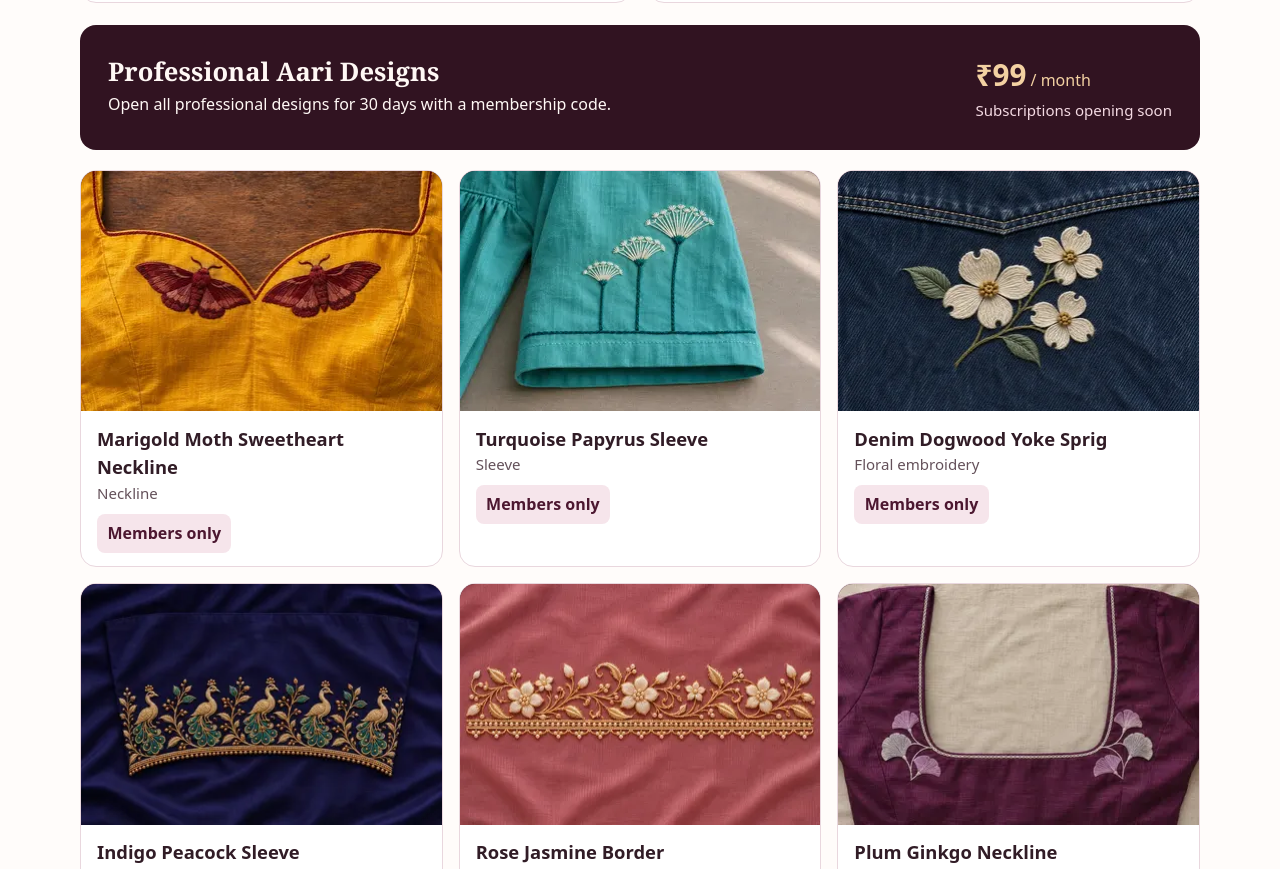
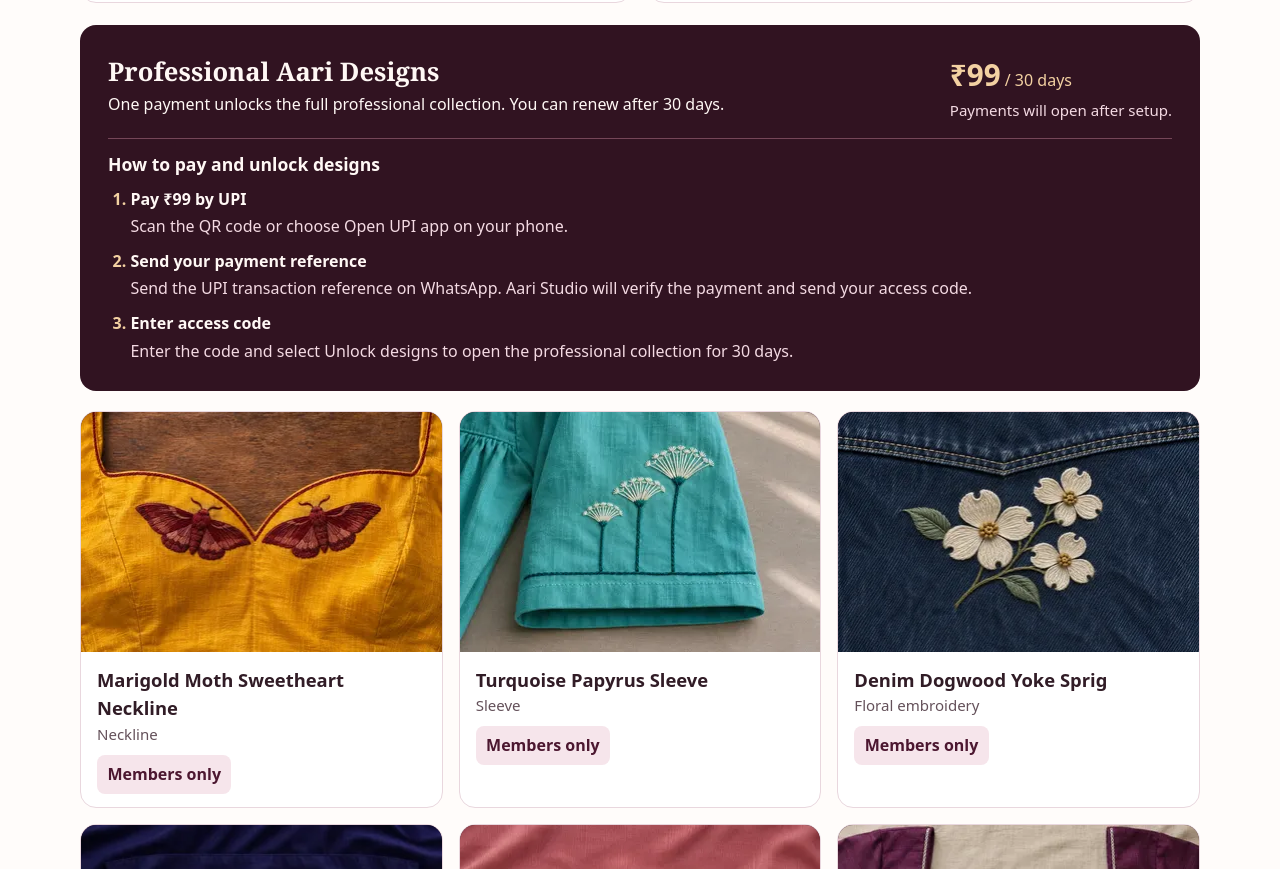
Before and after one commit to MariaSamy/aari-studio, a website: page dist/index.html in a window 1280 px wide. Shown: the part 1217-2086 px from the top of the page. Drawn offline with Linux system fonts and the light colour scheme; no server answers.

Commit message:
Show payment steps in Aari Studio membership

```diff
--- a/dist/app.js
+++ b/dist/app.js
@@ -6,12 +6,17 @@ const copy = {
     readyIntro: 'Open the first two designs for free. Browse the professional collection below.',
     floralDetail: 'Floral embroidery', readyView: 'Open free design', readyChoose: 'Choose this design', readyChosen: 'Chosen',
     readyClear: 'Clear choice', readyClose: 'Close', readySelected: 'Your choice', readyUnsaved: 'This browser could not save your choice for next time.',
-    membershipNav: 'Membership', membershipTitle: 'Professional Aari Designs', membershipPeriod: '/ month',
-    membershipIntro: 'Open all professional designs for 30 days with a membership code.',
-    membershipStatus: 'Subscriptions opening soon', membershipPreview: 'Members only',
+    membershipNav: 'Membership', membershipTitle: 'Professional Aari Designs', membershipPeriod: '/ 30 days',
+    membershipIntro: 'One payment unlocks the full professional collection. You can renew after 30 days.',
+    membershipStatus: 'Payments will open after setup.', membershipPreview: 'Members only',
+    memberSteps: 'How to pay and unlock designs',
+    memberStepPay: 'Scan the QR code or choose Open UPI app on your phone.',
+    memberSendReference: 'Send your payment reference',
+    memberStepSend: 'Send the UPI transaction reference on WhatsApp. Aari Studio will verify the payment and send your access code.',
+    memberStepUnlock: 'Enter the code and select Unlock designs to open the professional collection for 30 days.',
     memberPay: 'Pay ₹99 by UPI', memberQrAlt: 'UPI payment QR code for Sandhiya Sandhiya',
-    memberPaymentNote: 'Pay ₹99 and share the UPI transaction reference with Aari Studio. We’ll send your access code after confirming the payment. Renew by making a new payment when your 30 days end.',
-    memberOpenUpi: 'Open UPI app', memberRequestCode: 'Send payment reference', memberCodeLabel: 'Enter access code',
+    memberPaymentNote: 'Check the recipient and confirm the ₹99 amount in your UPI app.',
+    memberOpenUpi: 'Open UPI app', memberRequestCode: 'Send reference on WhatsApp', memberCodeLabel: 'Enter access code',
     memberUnlock: 'Unlock designs', memberOpen: 'Open design', memberReady: 'Your professional designs are unlocked.',
     memberInvalid: 'That access code is invalid or expired.', memberTryAgain: 'Please try again in a moment.',
     art: 'Aari embroidery', hello: 'Learn Aari work',
@@ -131,12 +136,17 @@ const copy = {
     readyIntro: 'முதல் இரண்டு வடிவங்களை இலவசமாகத் திறந்து பாருங்கள். தொழில்முறை வடிவத் தொகுப்பைக் கீழே பாருங்கள்.',
     floralDetail: 'பூ வேலைப்பாடு', readyView: 'இலவசமாகப் பார்', readyChoose: 'இந்த வடிவத்தைத் தேர்வுசெய்', readyChosen: 'தேர்வானது',
     readyClear: 'தேர்வை நீக்கு', readyClose: 'மூடு', readySelected: 'உங்கள் தேர்வு', readyUnsaved: 'அடுத்த முறை பார்க்க உங்கள் தேர்வை இந்த உலாவியில் சேமிக்க முடியவில்லை.',
-    membershipNav: 'உறுப்பினர் சந்தா', membershipTitle: 'தொழில்முறை ஆரி வடிவங்கள்', membershipPeriod: '/ மாதம்',
-    membershipIntro: 'உறுப்பினர் அணுகல் குறியீட்டைப் பயன்படுத்தி 30 நாட்களுக்கு அனைத்து தொழில்முறை வடிவங்களையும் பாருங்கள்.',
-    membershipStatus: 'சந்தா விரைவில் தொடங்கும்', membershipPreview: 'உறுப்பினர்களுக்கு மட்டும்',
+    membershipNav: 'உறுப்பினர் சந்தா', membershipTitle: 'தொழில்முறை ஆரி வடிவங்கள்', membershipPeriod: '/ 30 நாட்கள்',
+    membershipIntro: 'ஒரு முறை பணம் செலுத்தினால் முழுத் தொழில்முறை வடிவத் தொகுப்பையும் பார்க்கலாம். 30 நாட்களுக்குப் பிறகு புதுப்பிக்கலாம்.',
+    membershipStatus: 'அமைப்பு முடிந்ததும் பணம் செலுத்தலாம்.', membershipPreview: 'உறுப்பினர்களுக்கு மட்டும்',
+    memberSteps: 'பணம் செலுத்தி வடிவங்களைத் திறப்பது எப்படி',
+    memberStepPay: 'QR குறியீட்டை ஸ்கேன் செய்யுங்கள் அல்லது கைப்பேசியில் UPI செயலியைத் திறக்கவும்.',
+    memberSendReference: 'பரிவர்த்தனை எண்ணை அனுப்புங்கள்',
+    memberStepSend: 'UPI பரிவர்த்தனை எண்ணை வாட்ஸ்அப்பில் அனுப்புங்கள். ஆரி ஸ்டுடியோ பணத்தைச் சரிபார்த்து அணுகல் குறியீட்டை அனுப்பும்.',
+    memberStepUnlock: 'குறியீட்டை உள்ளிட்டு, வடிவங்களைத் திறக்கவும் என்பதைத் தேர்ந்தெடுங்கள். 30 நாட்களுக்கு முழுத் தொகுப்பையும் பார்க்கலாம்.',
     memberPay: 'UPI மூலம் ₹99 செலுத்துங்கள்', memberQrAlt: 'Sandhiya Sandhiya பெயருக்கான UPI பணம் செலுத்தும் QR குறியீடு',
-    memberPaymentNote: '₹99 செலுத்திய பிறகு UPI பரிவர்த்தனை எண்ணை ஆரி ஸ்டுடியோவுக்கு அனுப்புங்கள். பணம் உறுதியானதும் அணுகல் குறியீட்டை அனுப்புவோம். 30 நாட்கள் முடிந்த பிறகு மீண்டும் பணம் செலுத்திப் புதுப்பிக்கலாம்.',
-    memberOpenUpi: 'UPI செயலியைத் திறக்கவும்', memberRequestCode: 'பரிவர்த்தனை எண்ணை அனுப்புங்கள்', memberCodeLabel: 'அணுகல் குறியீட்டை உள்ளிடுங்கள்',
+    memberPaymentNote: 'UPI செயலியில் பெறுநரின் பெயரையும் ₹99 தொகையையும் சரிபாருங்கள்.',
+    memberOpenUpi: 'UPI செயலியைத் திறக்கவும்', memberRequestCode: 'வாட்ஸ்அப்பில் எண்ணை அனுப்புங்கள்', memberCodeLabel: 'அணுகல் குறியீட்டை உள்ளிடுங்கள்',
     memberUnlock: 'வடிவங்களைத் திறக்கவும்', memberOpen: 'வடிவத்தைத் திறக்கவும்', memberReady: 'உங்கள் தொழில்முறை வடிவங்களை இப்போது பார்க்கலாம்.',
     memberInvalid: 'அணுகல் குறியீடு தவறானது அல்லது காலாவதியாகிவிட்டது.', memberTryAgain: 'சிறிது நேரம் கழித்து மீண்டும் முயலுங்கள்.',
     art: 'ஆரி எம்பிராய்டரி', hello: 'ஆரி வேலை கற்போம்',
--- a/dist/index.html
+++ b/dist/index.html
@@ -34,8 +34,16 @@
 <p data-i="membershipIntro">Explore the collection below. Full designs open with a membership when subscriptions launch.</p>
 </div>
 <div class="membership-plan">
-<p class="membership-price"><strong>₹99</strong> <span data-i="membershipPeriod">/ month</span></p>
-<p class="membership-status" data-i="membershipStatus">Subscriptions opening soon</p>
+<p class="membership-price"><strong>₹99</strong> <span data-i="membershipPeriod">/ 30 days</span></p>
+<p class="membership-status" data-i="membershipStatus">Payments will open after setup.</p>
+</div>
+<div class="membership-instructions">
+<h4 data-i="memberSteps">How to pay and unlock designs</h4>
+<ol>
+<li><strong data-i="memberPay">Pay ₹99 by UPI</strong><p data-i="memberStepPay">Scan the QR code or choose Open UPI app on your phone.</p></li>
+<li><strong data-i="memberSendReference">Send your payment reference</strong><p data-i="memberStepSend">Send the UPI transaction reference on WhatsApp. Aari Studio will verify the payment and send your access code.</p></li>
+<li><strong data-i="memberCodeLabel">Enter access code</strong><p data-i="memberStepUnlock">Enter the code and select Unlock designs to open the professional collection for 30 days.</p></li>
+</ol>
 </div>
 <div id="member-controls" class="member-controls" hidden>
 <details id="member-payment">
--- a/dist/style.css
+++ b/dist/style.css
@@ -135,6 +135,12 @@ footer{background:#f8edf1;color:var(--wine);padding:1.4rem 0}
 .membership-price{color:var(--gold);white-space:nowrap}
 .membership-price strong{font-size:1.85rem;line-height:1.1}
 .membership-status{color:#f4dae3;font-size:.94rem}
+.membership-instructions{flex:0 0 100%;border-top:1px solid #754658;padding-top:.75rem}
+.membership-instructions h4{font-size:1.1rem;margin:0 0 .5rem}
+.membership-instructions ol{margin:0;padding-inline-start:1.4rem}
+.membership-instructions li+li{margin-top:.65rem}
+.membership-instructions li::marker{color:var(--gold);font-weight:700}
+.membership-instructions li p{color:#f4dae3;margin:.15rem 0 0}
 .member-controls{flex:0 0 100%;color:var(--ink);background:#fff8f5;padding:1rem;border-radius:.7rem}
 .member-controls summary{cursor:pointer;font-weight:700;color:var(--wine);min-height:2.4rem}
 .member-payment{display:grid;grid-template-columns:minmax(0,10rem) minmax(0,1fr);gap:1rem;align-items:start;margin-bottom:1rem}
```
